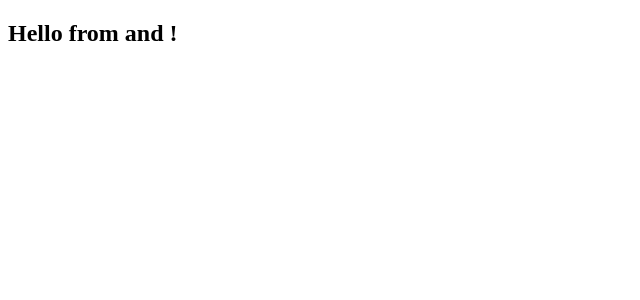
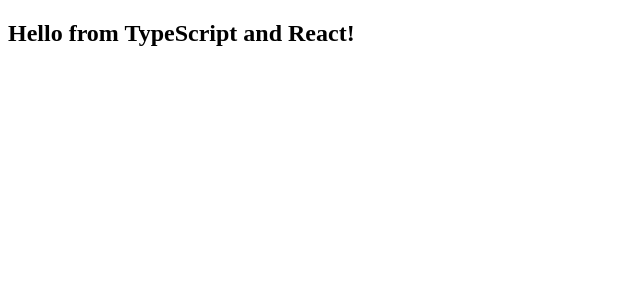
Before and after one commit to Charlotte-Thomas/TypeScript-Practise, a React app in the folder React-TS/: page / in a window 1280 px wide. Shown: the top 300 px of the page, without its empty margins (0-640 px from the left). Built offline with nearby package versions, Linux system fonts and the light colour scheme.

Commit message:
Route to Home modified

```diff
--- a/React-TS/src/app.tsx
+++ b/React-TS/src/app.tsx
@@ -8,7 +8,8 @@
 const App = () => (
   <BrowserRouter basename="/">
     <Switch>
-      <Route exact path="/" component={Home} />
+      {/* <Route exact path="/" compiler="TypeScript" framework="React" component={Home} /> */}
+      <Route exact path="/" render={(props) => <Home compiler="TypeScript" framework="React" />} />
     </Switch>
   </BrowserRouter>
 )
```
